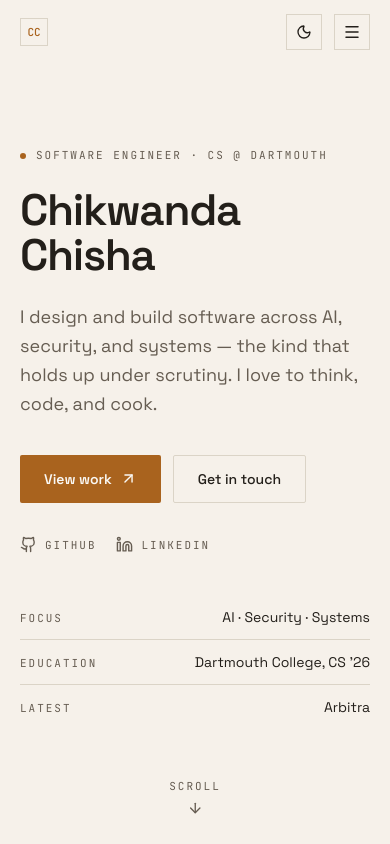
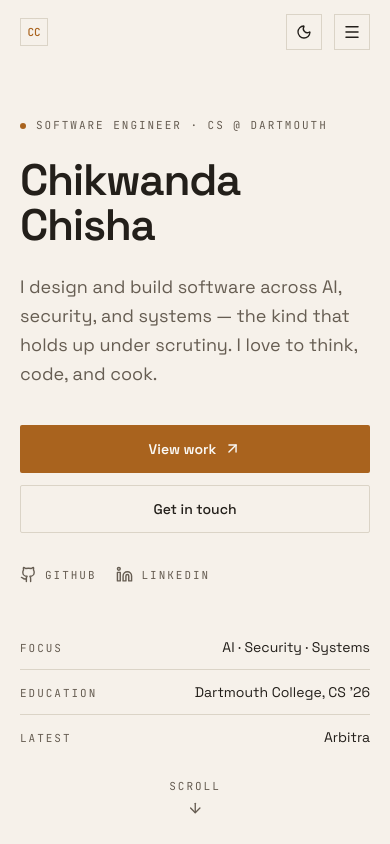
Before and after one commit to ChikwandaChisha/New-Portfolio, a React (Vite) app in the folder app/: page / in a window 390 px wide. Shown: the top 844 px of the page. Built offline with nearby package versions, Linux system fonts and the light colour scheme.

Commit message:
set default to light mode

```diff
--- a/app/index.html
+++ b/app/index.html
@@ -1,11 +1,13 @@
 <!doctype html>
 <html lang="en">
+
 <head>
   <meta charset="UTF-8" />
   <meta name="viewport" content="width=device-width, initial-scale=1.0" />
   <meta name="theme-color" content="#F5F1E8" media="(prefers-color-scheme: light)" />
   <meta name="theme-color" content="#14110E" media="(prefers-color-scheme: dark)" />
-    <meta name="description" content="Chikwanda Chisha — software engineer working across AI, security, and systems. CS at Dartmouth College." />
+  <meta name="description"
+    content="Chikwanda Chisha — software engineer working across AI, security, and systems. CS at Dartmouth College." />
   <meta name="color-scheme" content="light dark" />
   <title>Chikwanda Chisha — Software Engineer</title>
   <link rel="icon" type="image/svg+xml" href="/favicon.svg" />
@@ -17,22 +19,23 @@
     (function () {
       try {
         var stored = localStorage.getItem('theme');
-          var isDark = stored
-            ? stored === 'dark'
-            : window.matchMedia('(prefers-color-scheme: dark)').matches;
+        var isDark = stored === 'dark';
         document.documentElement.classList.toggle('dark', isDark);
         document.documentElement.style.colorScheme = isDark ? 'dark' : 'light';
-        } catch (e) {}
+      } catch (e) { }
     })();
   </script>
 
   <!-- Open Graph -->
   <meta property="og:title" content="Chikwanda Chisha — Software Engineer" />
-    <meta property="og:description" content="Software engineer working across AI, security, and systems. CS at Dartmouth College." />
+  <meta property="og:description"
+    content="Software engineer working across AI, security, and systems. CS at Dartmouth College." />
   <meta property="og:type" content="website" />
 </head>
+
 <body>
   <div id="root"></div>
   <script type="module" src="/src/main.tsx"></script>
 </body>
+
 </html>
--- a/app/src/sections/Hero.tsx
+++ b/app/src/sections/Hero.tsx
@@ -49,17 +49,17 @@ export function Hero() {
               holds up under scrutiny. I love to think, code, and cook.
             </motion.p>
 
-            <motion.div variants={item} className="mt-9 flex flex-wrap items-center gap-3">
+            <motion.div variants={item} className="mt-9 flex flex-col min-[400px]:flex-row items-stretch min-[400px]:items-center gap-3">
               <button
                 onClick={() => smoothScrollTo('#projects', 800, 72)}
-                className="group inline-flex items-center gap-2 h-12 px-6 rounded-sm bg-accent text-accent-foreground text-sm font-semibold transition-[filter,box-shadow] duration-200 hover:brightness-110 hover:shadow-[0_6px_24px_-8px_hsl(33_66%_50%/0.6)]"
+                className="group inline-flex items-center justify-center gap-2 h-12 px-6 rounded-sm bg-accent text-accent-foreground text-sm font-semibold transition-[filter,box-shadow] duration-200 hover:brightness-110 hover:shadow-[0_6px_24px_-8px_hsl(33_66%_50%/0.6)] w-full min-[400px]:w-auto"
               >
                 View work
                 <ArrowUpRight size={17} className="transition-transform duration-200 group-hover:translate-x-[1px] group-hover:-translate-y-[1px]" aria-hidden="true" />
               </button>
               <button
                 onClick={() => smoothScrollTo('#contact', 800, 72)}
-                className="inline-flex items-center gap-2 h-12 px-6 rounded-sm border border-border text-foreground text-sm font-medium transition-colors duration-200 hover:border-accent hover:bg-accent/5"
+                className="inline-flex items-center justify-center gap-2 h-12 px-6 rounded-sm border border-border text-foreground text-sm font-medium transition-colors duration-200 hover:border-accent hover:bg-accent/5 w-full min-[400px]:w-auto"
               >
                 Get in touch
               </button>
--- a/app/src/sections/ProjectDetail.tsx
+++ b/app/src/sections/ProjectDetail.tsx
@@ -596,7 +596,7 @@ export function ProjectDetail({ slug }: { slug: string }) {
         <p className="mt-5 text-lg leading-relaxed text-muted-foreground">{content.summary}</p>
 
         {/* Meta */}
-        <dl className="mt-8 grid grid-cols-2 sm:grid-cols-4 gap-px border border-border rounded-sm bg-border overflow-hidden">
+        <dl className="mt-8 grid grid-cols-1 min-[400px]:grid-cols-2 sm:grid-cols-4 gap-px border border-border rounded-sm bg-border overflow-hidden">
           {content.meta.map((m) => (
             <div key={m.label} className="bg-card px-4 py-3">
               <dt className="label-mono text-muted-foreground/70">{m.label}</dt>
```
Also changed, not shown: 1 other file (tests, documents, lock files or other folders). Lines whose indentation alone changed are shown as unchanged.
